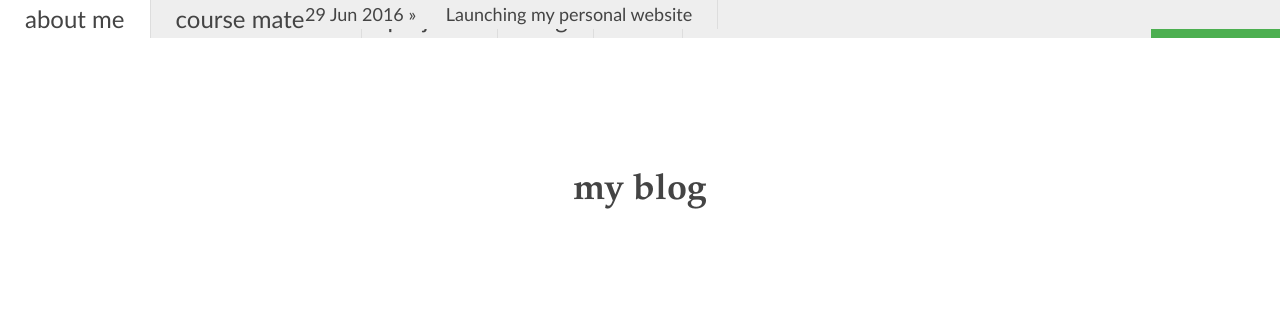
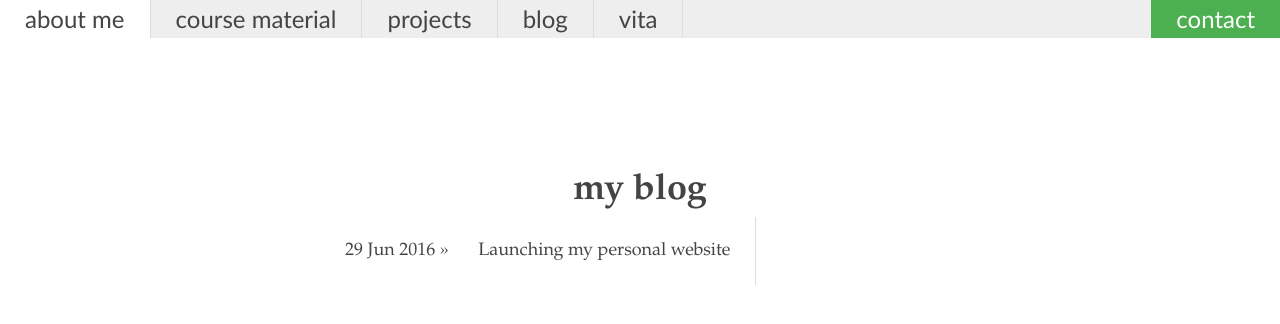
Before and after one commit to akashdeepdeb/akash.github.io, a Jekyll site: the page built from blog/index.html, in a window 1280 px wide. Shown: the top 324 px of the page. Built offline with Jekyll 4.4.1, drawn with Linux system fonts in a browser that asks for light colours.

Commit message:
Update main.css

```diff
--- a/css/main.css
+++ b/css/main.css
@@ -42,7 +42,7 @@ li  {
   float: left;
 }
 
-ul  {
+nav ul  {
   list-style-type: none;
   padding: 0;
   margin: 0;
```
